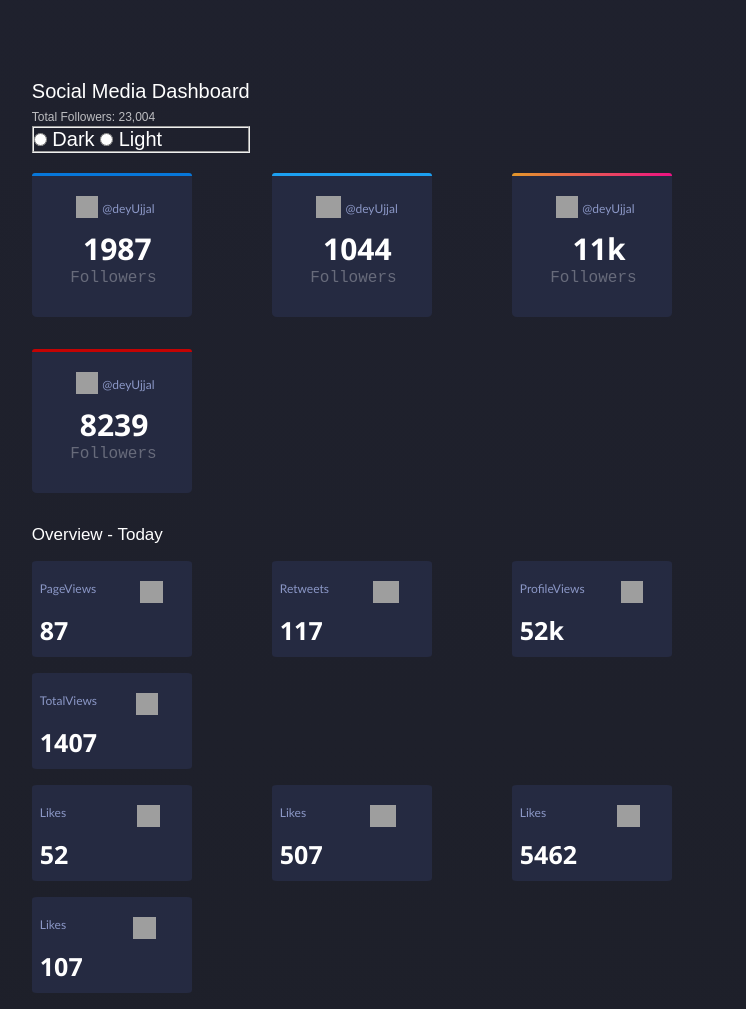
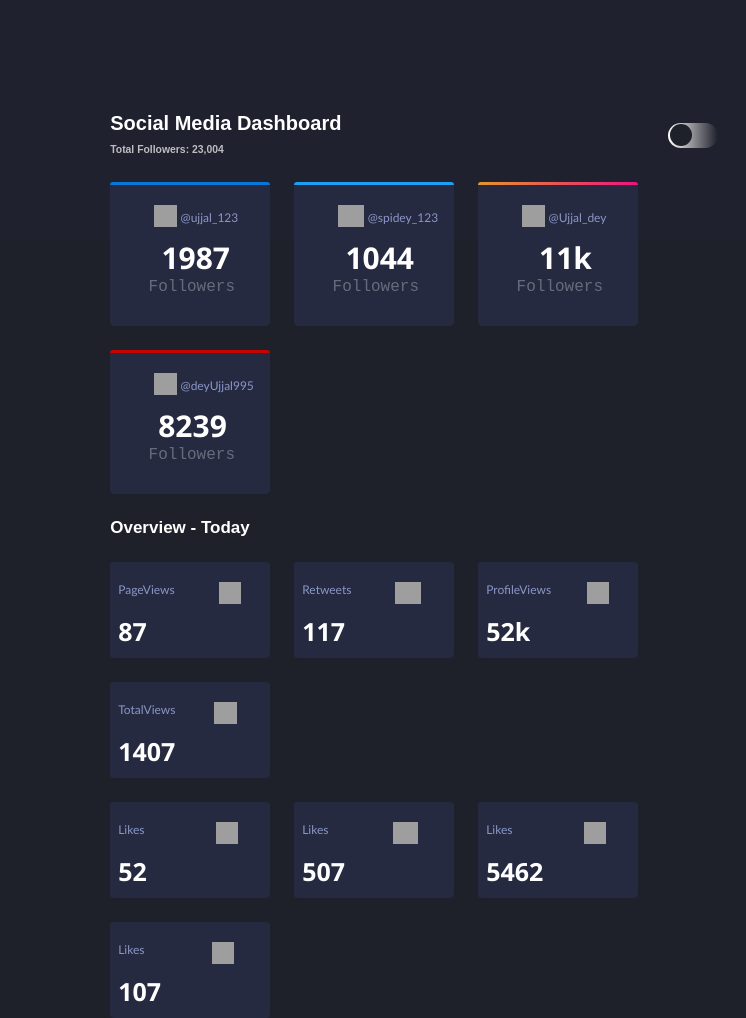
Before and after one commit to Ujjal995/fem-social-media-dashboard, a plain HTML site: page index.html in a window 1280 px wide. Shown: the whole page, without its empty margins (253-999 px from the left). Drawn offline with Linux system fonts and the light colour scheme; grey boxes are pictures that could not be loaded.

Commit message:
Add Ubdates

```diff
--- a/index.html
+++ b/index.html
@@ -8,24 +8,20 @@
 </head>
 
 <body>
+    <div class="topBgPattern">
+    </div>
     <div class="mainDiv">
 
-        <div class="h1Div">
-            <p>Social Media Dashboard</p>
-            <a>Total Followers: 23,004</a>
-            <fieldset class="radio-switch">
-                <div class="radio-switch_inner">
-                    <input type="radio" name="lol" id="darkMode">
-                    <label for="dark">
-                        Dark
-                    </label>
+        <div class="headDiv">
+            <div class="h1Div">
+                <p>Social Media Dashboard</p>
+                <a>Total Followers: 23,004</a>
+            </div>
 
-                    <input type="radio" name="lol" id="lightMode">
-                    <label for="light">
-                        Light
-                    </label>
-                </div>
-            </fieldset>
+            <div class="toggleBtn">
+                <input type="checkbox" id="mode-toggle" />
+                <label for="mode-toggle" class="switch"></label>
+            </div>
         </div>
 
         <div class="profile">
@@ -34,7 +30,7 @@
                 <div class="lightF"></div>
                 <div class="facebookLogo">
                     <img src="https://cdn.pixabay.com/photo/2021/08/10/17/03/facebook-6536473_1280.png" />
-                    <p>@deyUjjal</p>
+                    <p>@ujjal_123</p>
                 </div>
                 <div class="facebookCount">1987</div>
                 <div class="followers">
@@ -46,7 +42,7 @@
                 <div class="lightT"></div>
                 <div class="twitterLogo">
                     <img src="https://logodix.com/logo/14514.png" />
-                    <p>@deyUjjal</p>
+                    <p>@spidey_123</p>
                 </div>
                 <div class="twitterCount">1044</div>
                 <div class="followers">
@@ -58,7 +54,7 @@
                 <div class="lightI"></div>
                 <div class="instaLogo">
                     <img src="https://www.freepnglogos.com/uploads/instagram-icon-png/instagram-logo-download-computer-neon-instagram-icons-image-23.png" />
-                    <p>@deyUjjal</p>
+                    <p>@Ujjal_dey</p>
                 </div>
                 <div class="instaCount">11k</div>
                 <div class="followers">
@@ -70,7 +66,7 @@
                 <div class="lightY"></div>
                 <div class="youtubeLogo">
                     <img src="https://i.pinimg.com/originals/19/7b/36/197b365922d1ea3aa1a932ff9bbda4a6.png" />
-                    <p>@deyUjjal</p>
+                    <p>@deyUjjal995</p>
                 </div>
                 <div class="youtubeCount">8239</div>
                 <div class="followers">
--- a/style.css
+++ b/style.css
@@ -1,49 +1,118 @@
 * {
     margin: 0;
     padding: 0;
-    color: white;
+    /* color: white; */
 }
 
 body {
-    background: linear-gradient(to top, hsl(230, 17%, 14%), hsl(232, 19%, 15%));
+    background: hsl(230, 17%, 14%);
     display: flex;
     justify-content: center;
 }
 
+.topBgPattern {
+    height: 15rem;
+    width: 100%;
+    position: absolute;
+    background-color: hsl(232, 19%, 15%);
+    border-bottom-left-radius: 10px;
+    border-bottom-right-radius: 10px;
+    z-index: -1;
+}
+
 .mainDiv {
-    width: 68%;
-    margin-top: 5rem;
+    width: 49.5%;
+    margin-top: 7rem;
     margin-left: 10vmin;
     display: flex;
+    flex-wrap: wrap;
+    gap: 3vmin;
+}
+
+.headDiv {
+    width: 96%;
+    display: flex;
+    justify-content: space-between;
+    align-items: center;
     flex-wrap: wrap;
 }
 
 /**** Social Media Dashboard ****/
 
 .h1Div {
+    width: 15rem;
     font-size:20px;
-    margin-left: 5vmin;
+    /* margin-left: 2vmin; */
+    font-weight: 600;
+    color: white;
+    /* border: 2px solid white; */
     font-family:Arial, Helvetica, sans-serif;
 }
 
 .h1Div a {
-    font-size: 12px;
+    font-size: 52%;
     opacity: 0.7;
+    color: white;
+}
+
+/**** Toggle Btn ****/
+
+.toggleBtn {
+    width: 50px;
+    height: 25px;
+    display: flex;
+}
+
+.switch {
+    position: relative;
+    display: inline-block;
+    cursor: pointer;
+    width: 50px;
+    height: 25px;
+    background: linear-gradient(to right, hsl(0, 0%, 100%),hsl(230, 17%, 14%));
+    border-radius: 20px;
+    transition: all 0.3s linear;
+}
+
+.switch:after {
+    content: "";
+    position: absolute;
+    top: 1.5px;
+    left: 1.5px;
+    width: 22px;
+    height: 22px;
+    border-radius: 50%;
+    background-color: hsl(230, 17%, 14%);
+    transition: all 0.3s linear;
+}
+
+input[type="checkbox"]:checked + .switch {
+    background: linear-gradient(to right, hsl(0, 0%, 100%),hsl(230, 17%, 14%));
+    transition: all 0.3s linear;
+}
+
+input[type="checkbox"]:checked + .switch:after {
+    background-color: hsl(0, 0%, 100%);
+    translate: 24.5px 0;
+}
+
+input[type="checkbox"] {
+    display: none;
 }
 
 .profile {
     display: flex;
     flex-wrap:wrap;
     align-items: center;
-    margin-top: 20px;
+    gap:3vmin;
 }
 
 .socialmedia-box {
     width: 10rem;
     height: 9rem;
-    margin-left: 5vmin;
-    margin-right: 5vmin;
-    margin-bottom: 2rem;
+    /* margin-left: 2vmin;
+    margin-right: 2vmin; */
+    /* margin-bottom: 2rem; */
     background-color: hsl(228, 28%, 20%);
     border-radius: 3%;
 }
@@ -162,6 +231,7 @@ img {
     margin-top: 10px;
     font-size: 30px;
     font-weight: 600;
+    color: white;
     font-family:'Segoe UI', Tahoma, Geneva, Verdana, sans-serif;
 }
 
@@ -170,6 +240,7 @@ img {
     margin-top: 10px;
     font-size: 30px;
     font-weight: 600;
+    color: white;
     font-family:'Segoe UI', Tahoma, Geneva, Verdana, sans-serif;
 }
 
@@ -178,6 +249,7 @@ img {
     margin-top: 10px;
     font-size: 30px;
     font-weight: 600;
+    color: white;
     font-family:'Segoe UI', Tahoma, Geneva, Verdana, sans-serif;
 }
 
@@ -186,6 +258,7 @@ img {
     margin-top: 10px;
     font-size: 30px;
     font-weight: 600;
+    color: white;
     font-family:'Segoe UI', Tahoma, Geneva, Verdana, sans-serif;
 }
 
@@ -195,6 +268,7 @@ img {
     margin-left: 24%;
     font-family:'Courier New', Courier, monospace;
     opacity: 0.3;
+    color: white;
 }
 
 /**** Overview ****/
@@ -203,28 +277,33 @@ img {
     display: flex;
     align-items: center;
     flex-wrap: wrap;
+    gap: 3vmin;
 }
 
 .overviewDiv2 {
     display: flex;
     align-items: center;
     flex-wrap: wrap;
+    gap: 3vmin;
 }
 
 .h2Div {
     font-size: 17px;
-    margin-left: 5vmin;
-    margin-bottom: 2vmin;
+    /* margin-left: 2vmin;
+    margin-top: 2vmin;
+    margin-bottom: 2vmin; */
     font-family:Arial, Helvetica, sans-serif;
+    font-weight: 600;
+    color: white;
 }
 
 .overviewbox {
     width: 10rem;
     height: 6rem;
     background-color: hsl(228, 28%, 20%);
-    margin-left: 5vmin;
-    margin-right: 5vmin;
-    margin-bottom: 2vmin;
+    /* margin-left: 2vmin;
+    margin-right: 2vmin;
+    margin-bottom: 2vmin; */
     border-radius: 3%;
 }
 
@@ -336,5 +415,6 @@ img {
     margin-top: 10px;
     margin-left: 8px;
     font-weight: 600;
+    color: white;
     font-family:'Segoe UI', Tahoma, Geneva, Verdana, sans-serif;
 }
```
Also changed, not shown: 1 other file.
